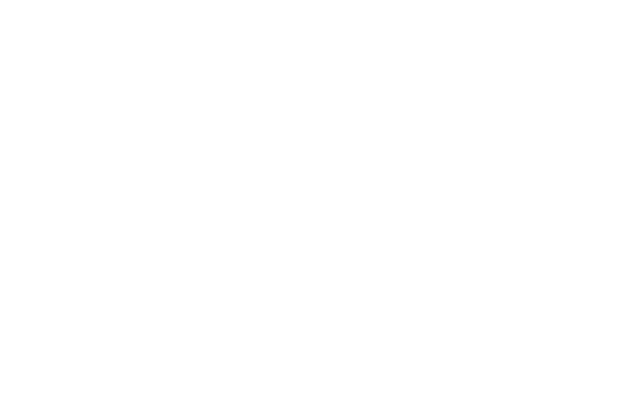
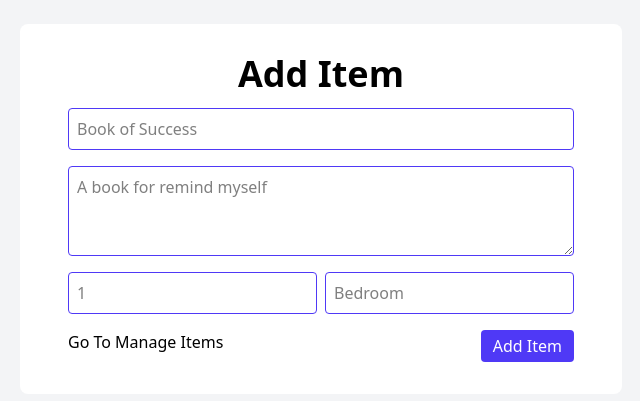
Before and after one commit to meshachvijaya/personal-inventory, a React (Vite) app: page /add-item in a window 1280 px wide. Shown: the part 191-592 px from the top of the page, without its empty margins (319-959 px from the left). Built offline with nearby package versions, Linux system fonts and the light colour scheme.

Commit message:
Code Add Item

```diff
--- a/src/pages/AddItem.jsx
+++ b/src/pages/AddItem.jsx
@@ -1,7 +1,24 @@
+import {Link} from "react-router-dom";
+
 const AddItem = () => {
     return (
-        <div>
-
+        <div className="min-h-screen flex items-center justify-center bg-gray-100">
+            <div className="login">
+                <h2>Add Item</h2>
+                <form className="flex flex-col gap-4">
+                    <input type="text" className="input" placeholder="Book of Success"/>
+                    <textarea rows="3" className="input" placeholder="A book for remind myself"/>
+                    <div className="flex flex-row gap-2">
+                        <input type="number" className="input" placeholder="1"
+                               aria-describedby="helper-text-explanation" required/>
+                        <input type="text" className="input" placeholder="Bedroom"/>
+                    </div>
+                    <div className="flex flex-row justify-between">
+                        <Link to="/">Go To Manage Items</Link>
+                        <button type="submit" className="button">Add Item</button>
+                    </div>
+                </form>
+            </div>
         </div>
     );
 };
--- a/src/pages/ManageItems.jsx
+++ b/src/pages/ManageItems.jsx
@@ -1,7 +1,8 @@
 const ManageItems = () => {
     return (
-        <div>
-
+        <div className="flex flex-row">
+            <div>Sidebar</div>
+            <div>Content</div>
         </div>
     );
 };
```
